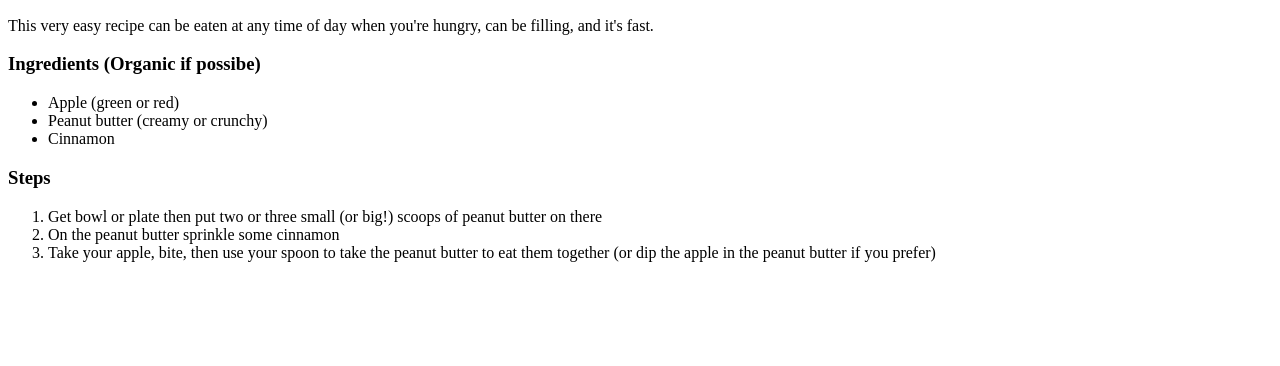
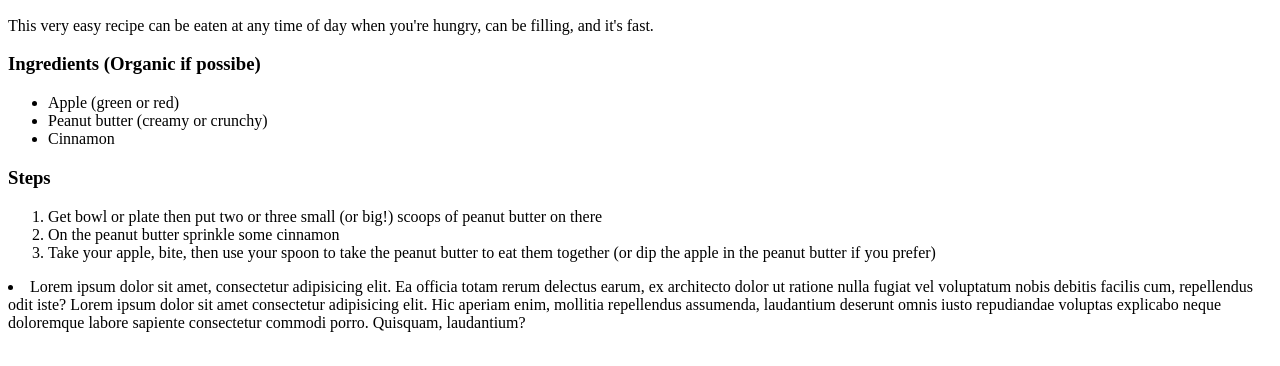
Before and after one commit to CozyFlintstone/odin-recipes, a plain HTML site: page recipes/apples-pb.html in a window 1280 px wide. Shown: the part 434-800 px from the top of the page. Drawn offline with Linux system fonts and the light colour scheme.

Commit message:
Test to see different versions

```diff
--- a/recipes/apples-pb.html
+++ b/recipes/apples-pb.html
@@ -32,6 +32,6 @@
     <li>Take your apple, bite, then use your spoon to take the peanut butter to eat them together (or dip the apple in the peanut butter if you prefer)</li>
   </ol>
 
-
+    <li>Lorem ipsum dolor sit amet, consectetur adipisicing elit. Ea officia totam rerum delectus earum, ex architecto dolor ut ratione nulla fugiat vel voluptatum nobis debitis facilis cum, repellendus odit iste? Lorem ipsum dolor sit amet consectetur adipisicing elit. Hic aperiam enim, mollitia repellendus assumenda, laudantium deserunt omnis iusto repudiandae voluptas explicabo neque doloremque labore sapiente consectetur commodi porro. Quisquam, laudantium?</li>
 </body>
 </html>
```
